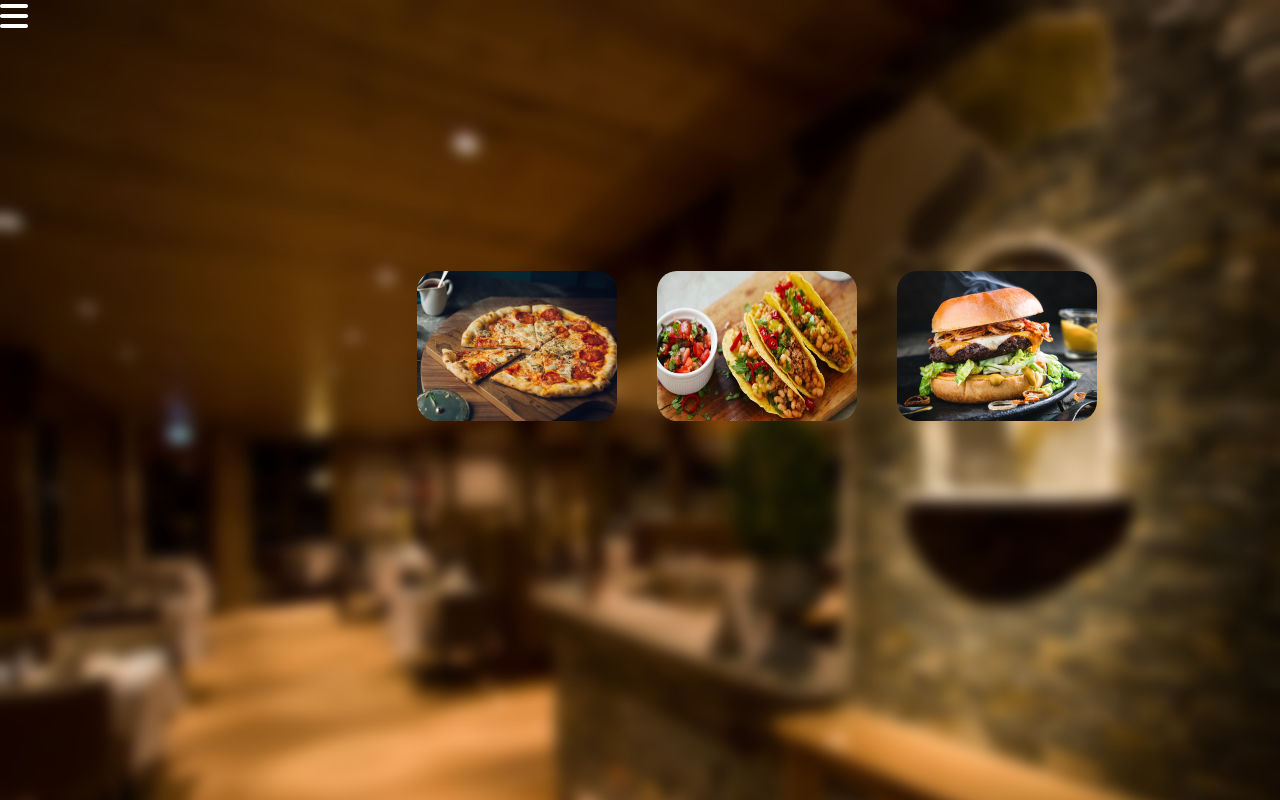
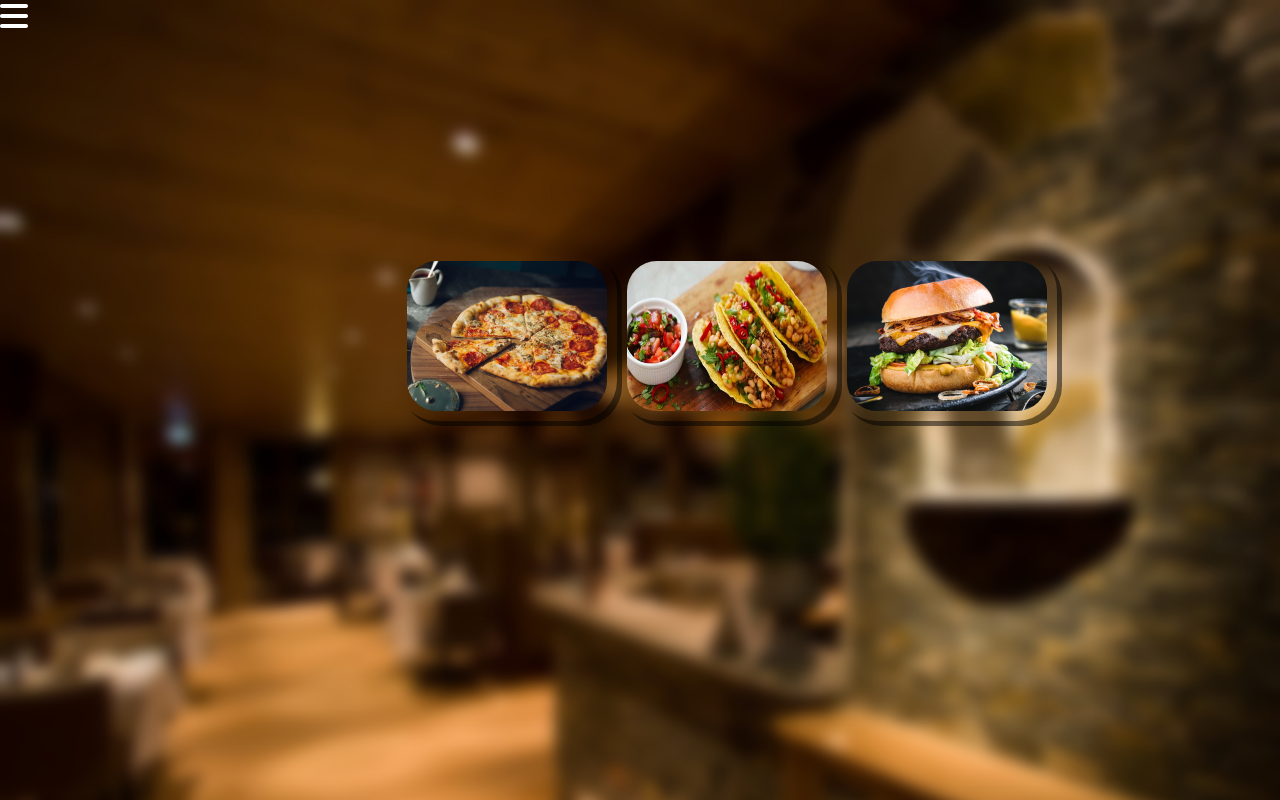
Before and after one commit to TWO4KZ/webside-om-meg, a plain HTML site: page annenmat.html in a window 1280 px wide. Drawn offline with Linux system fonts and the light colour scheme.

Commit message:
Update annenmat.css

```diff
--- a/annenmat.css
+++ b/annenmat.css
@@ -15,14 +15,15 @@
         display: block;
         border-radius:40px;
         text-align: center;
-        padding: 20px;
-
+        padding: 10px;
+        box-shadow: 5px 5px rgba(0,0,0,0.5);
       }
       p {
         text-align: center;
       }
       img:hover {
         transform: scale(1.3);
+        box-shadow: 0px 0px rgba(0,0,0,0.5);
       }
       .images {
         display: flex;
```
